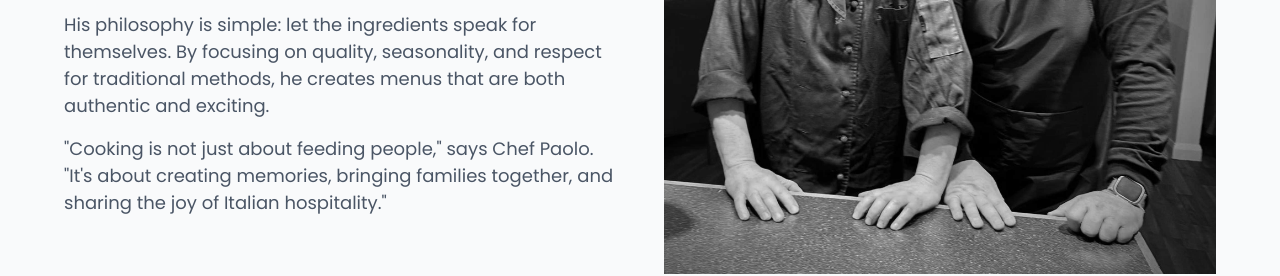
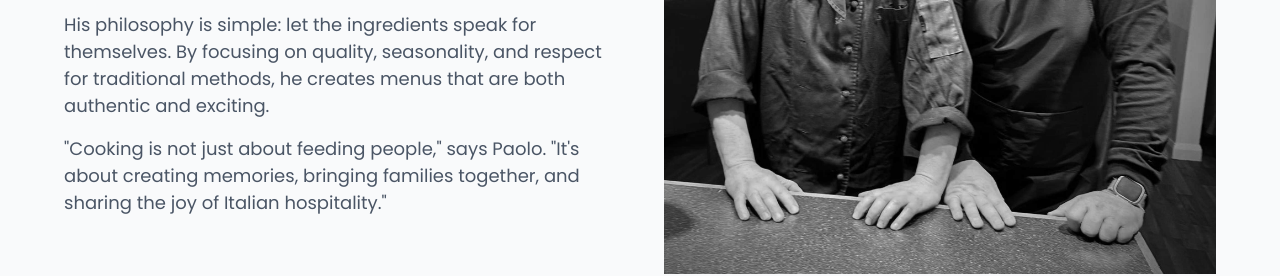
Before and after one commit to LYNKSPortal/la-nuova-isola-iom, a Next.js app: page /about in a window 1280 px wide. Shown: the part 1540-1816 px from the top of the page. Built offline with nearby package versions, Linux system fonts and the light colour scheme.

Commit message:
Change 'says Chef Paolo' to 'says Paolo' in quote

```diff
--- a/src/app/about/page.tsx
+++ b/src/app/about/page.tsx
@@ -104,7 +104,7 @@ export default function About() {
                 exciting.
               </p>
               <p className="text-gray-600 text-sm md:text-base">
-                "Cooking is not just about feeding people," says Chef Paolo. "It's about creating memories,
+                "Cooking is not just about feeding people," says Paolo. "It's about creating memories,
                 bringing families together, and sharing the joy of Italian hospitality."
               </p>
             </FadeIn>
```
